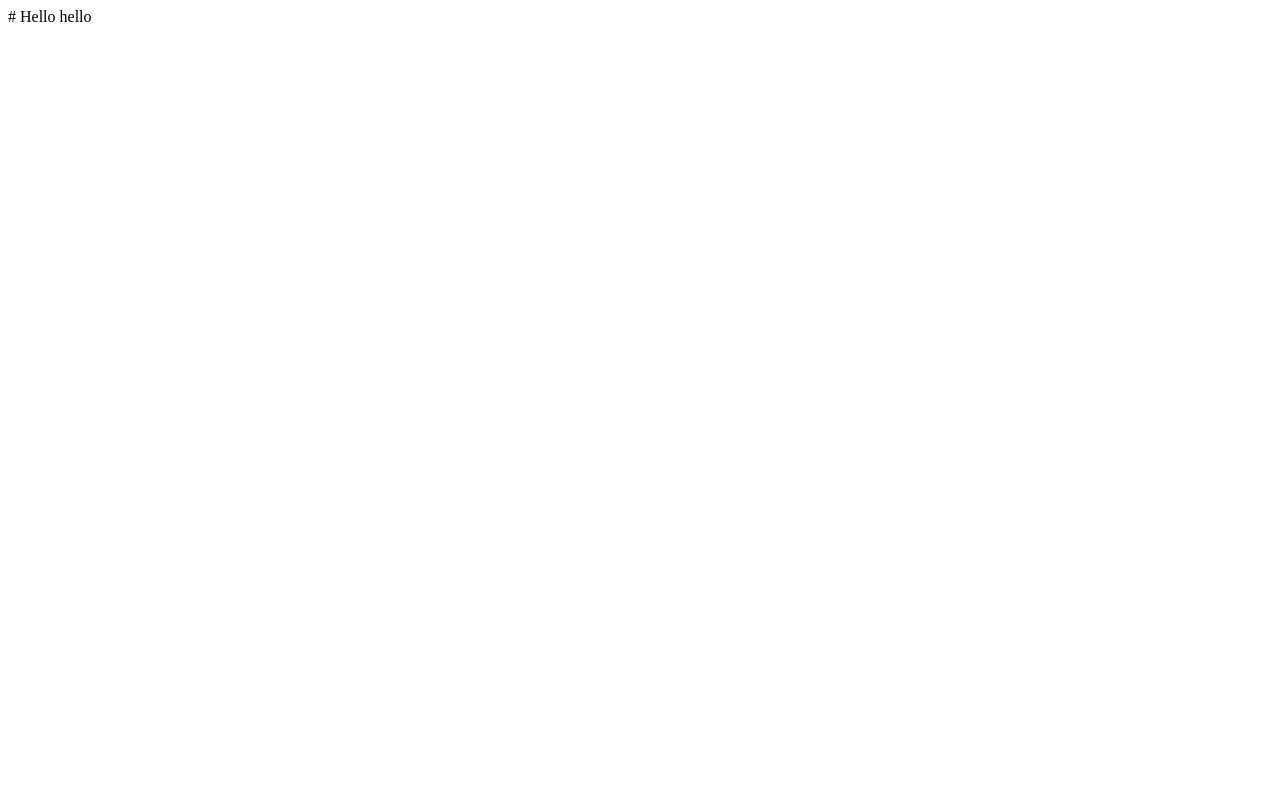
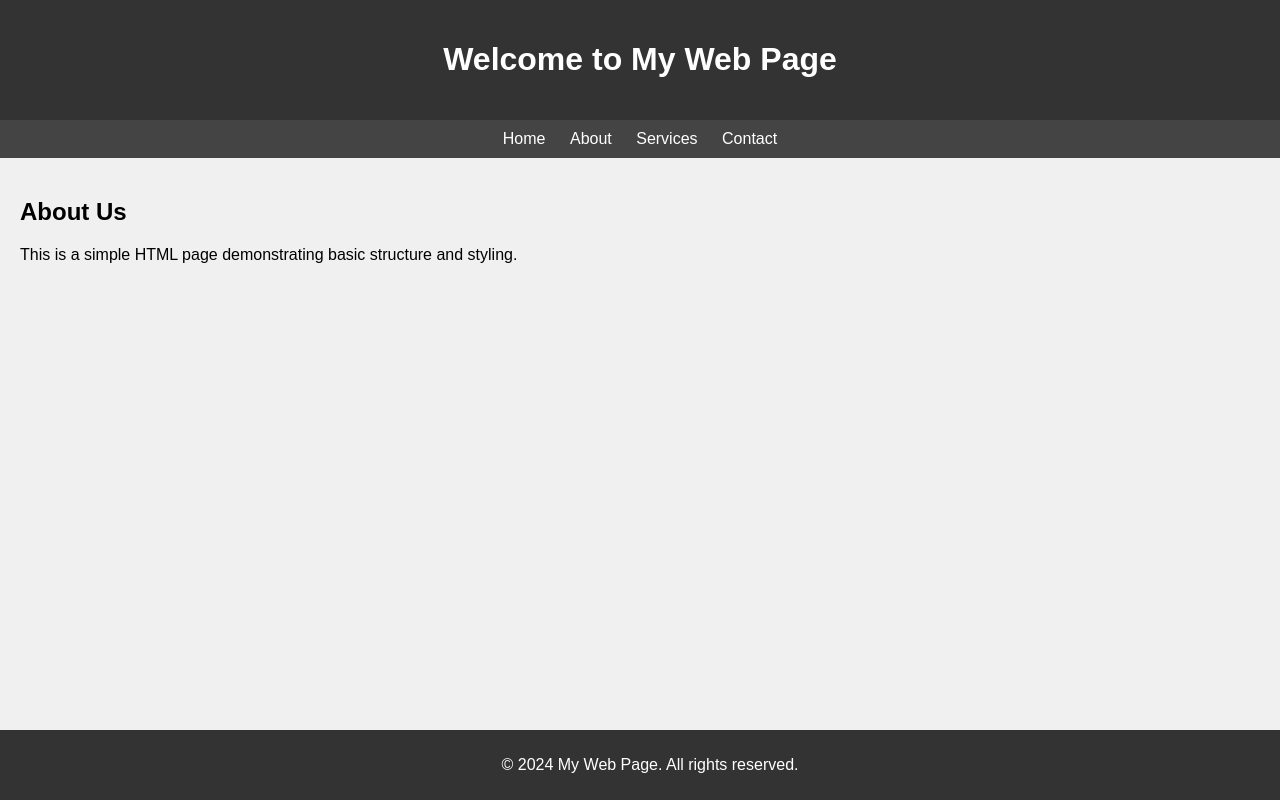
Before and after one commit to IslamZaid/test_website, a plain HTML site: page index.html in a window 1280 px wide. Drawn offline with Linux system fonts and the light colour scheme.

Commit message:
Update index.html

```diff
--- a/index.html
+++ b/index.html
@@ -1,3 +1,72 @@
+<!DOCTYPE html>
+<html lang="en">
+<head>
+    <meta charset="UTF-8">
+    <meta name="viewport" content="width=device-width, initial-scale=1.0">
+    <title>My Web Page</title>
+    <style>
+        /* CSS styles can be added here or linked externally */
+        body {
+            font-family: Arial, sans-serif;
+            margin: 0;
+            padding: 0;
+            background-color: #f0f0f0;
+        }
+        header {
+            background-color: #333;
+            color: #fff;
+            padding: 20px;
+            text-align: center;
+        }
+        nav {
+            background-color: #444;
+            color: #fff;
+            padding: 10px;
+            text-align: center;
+        }
+        nav a {
+            color: #fff;
+            text-decoration: none;
+            margin: 0 10px;
+        }
+        nav a:hover {
+            text-decoration: underline;
+        }
+        section {
+            padding: 20px;
+        }
+        footer {
+            background-color: #333;
+            color: #fff;
+            padding: 10px;
+            text-align: center;
+            position: fixed;
+            bottom: 0;
+            width: 100%;
+        }
+    </style>
+</head>
+<body>
 
-# Hello
-hello
+<header>
+    <h1>Welcome to My Web Page</h1>
+</header>
+
+<nav>
+    <a href="#">Home</a>
+    <a href="#">About</a>
+    <a href="#">Services</a>
+    <a href="#">Contact</a>
+</nav>
+
+<section>
+    <h2>About Us</h2>
+    <p>This is a simple HTML page demonstrating basic structure and styling.</p>
+</section>
+
+<footer>
+    <p>&copy; 2024 My Web Page. All rights reserved.</p>
+</footer>
+
+</body>
+</html>
```
